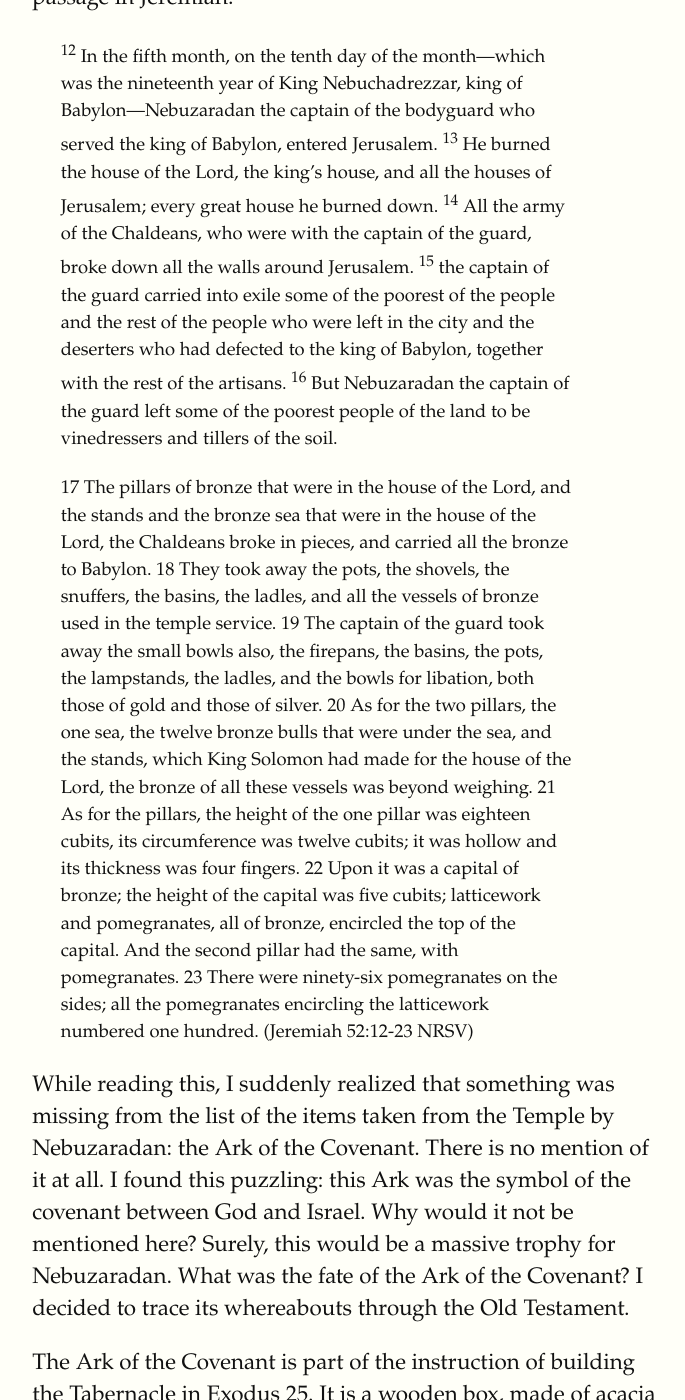
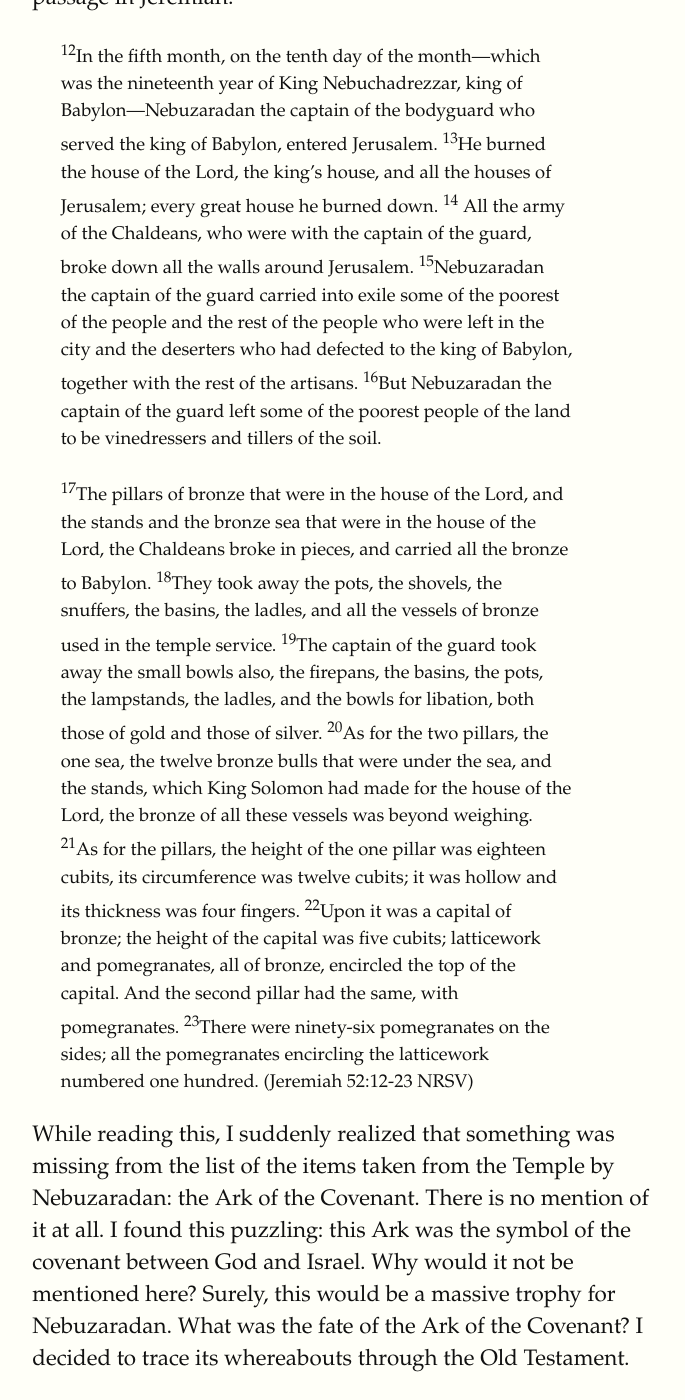
Before and after one commit to ThisIsTheology/thisistheology.github.io, a Jekyll site: the page built from _posts/2026-11-21-ark-of-the-covenant.md, in a window 1280 px wide and 1400 px high, scrolled down 398 px. Shown: the whole window, without its empty margins (31-716 px from the left). Built offline with Jekyll 4.4.1, drawn with Linux system fonts in a browser that asks for light colours; some web fonts are replaced.

Commit message:
Update 2026-11-21-ark-of-the-covenant.md

```diff
--- a/_posts/2026-11-21-ark-of-the-covenant.md
+++ b/_posts/2026-11-21-ark-of-the-covenant.md
@@ -8,9 +8,9 @@ categories: post
 
 During one of my daily Bible readings, I came across this passage in Jeremiah: <!--more-->
 
-> <sup>12</sup> In the fifth month, on the tenth day of the month—which was the nineteenth year of King Nebuchadrezzar, king of Babylon—Nebuzaradan the captain of the bodyguard who served the king of Babylon, entered Jerusalem. <sup>13</sup> He burned the house of the Lord, the king's house, and all the houses of Jerusalem; every great house he burned down. <sup>14</sup> All the army of the Chaldeans, who were with the captain of the guard, broke down all the walls around Jerusalem. <sup>15</sup> the captain of the guard carried into exile some of the poorest of the people and the rest of the people who were left in the city and the deserters who had defected to the king of Babylon, together with the rest of the artisans. <sup>16</sup> But Nebuzaradan the captain of the guard left some of the poorest people of the land to be vinedressers and tillers of the soil.
+> <sup>12</sup>In the fifth month, on the tenth day of the month—which was the nineteenth year of King Nebuchadrezzar, king of Babylon—Nebuzaradan the captain of the bodyguard who served the king of Babylon, entered Jerusalem. <sup>13</sup>He burned the house of the Lord, the king's house, and all the houses of Jerusalem; every great house he burned down. <sup>14</sup> All the army of the Chaldeans, who were with the captain of the guard, broke down all the walls around Jerusalem. <sup>15</sup>Nebuzaradan the captain of the guard carried into exile some of the poorest of the people and the rest of the people who were left in the city and the deserters who had defected to the king of Babylon, together with the rest of the artisans. <sup>16</sup>But Nebuzaradan the captain of the guard left some of the poorest people of the land to be vinedressers and tillers of the soil.
 
-> 17 The pillars of bronze that were in the house of the Lord, and the stands and the bronze sea that were in the house of the Lord, the Chaldeans broke in pieces, and carried all the bronze to Babylon. 18 They took away the pots, the shovels, the snuffers, the basins, the ladles, and all the vessels of bronze used in the temple service. 19 The captain of the guard took away the small bowls also, the firepans, the basins, the pots, the lampstands, the ladles, and the bowls for libation, both those of gold and those of silver. 20 As for the two pillars, the one sea, the twelve bronze bulls that were under the sea, and the stands, which King Solomon had made for the house of the Lord, the bronze of all these vessels was beyond weighing. 21 As for the pillars, the height of the one pillar was eighteen cubits, its circumference was twelve cubits; it was hollow and its thickness was four fingers. 22 Upon it was a capital of bronze; the height of the capital was five cubits; latticework and pomegranates, all of bronze, encircled the top of the capital. And the second pillar had the same, with pomegranates. 23 There were ninety-six pomegranates on the sides; all the pomegranates encircling the latticework numbered one hundred. (Jeremiah 52:12-23 NRSV)
+> <sup>17</sup>The pillars of bronze that were in the house of the Lord, and the stands and the bronze sea that were in the house of the Lord, the Chaldeans broke in pieces, and carried all the bronze to Babylon. <sup>18</sup>They took away the pots, the shovels, the snuffers, the basins, the ladles, and all the vessels of bronze used in the temple service. <sup>19</sup>The captain of the guard took away the small bowls also, the firepans, the basins, the pots, the lampstands, the ladles, and the bowls for libation, both those of gold and those of silver. <sup>20</sup>As for the two pillars, the one sea, the twelve bronze bulls that were under the sea, and the stands, which King Solomon had made for the house of the Lord, the bronze of all these vessels was beyond weighing. <sup>21</sup>As for the pillars, the height of the one pillar was eighteen cubits, its circumference was twelve cubits; it was hollow and its thickness was four fingers. <sup>22</sup>Upon it was a capital of bronze; the height of the capital was five cubits; latticework and pomegranates, all of bronze, encircled the top of the capital. And the second pillar had the same, with pomegranates. <sup>23</sup>There were ninety-six pomegranates on the sides; all the pomegranates encircling the latticework numbered one hundred. (Jeremiah 52:12-23 NRSV)
 
 
 While reading this, I suddenly realized that something was missing from the list of the items taken from the Temple by Nebuzaradan: the Ark of the Covenant. There is no mention of it at all. I found this puzzling: this Ark was the symbol of the covenant between God and Israel. Why would it not be mentioned here? Surely, this would be a massive trophy for Nebuzaradan. What was the fate of the Ark of the Covenant? I decided to trace its whereabouts through the Old Testament.
@@ -19,7 +19,7 @@ The Ark of the Covenant is part of the instruction of building the Tabernacle in
 
 The importance of the Ark becomes clear when God dictates that:
 
-> You shall make two cherubim of gold; you shall make them of hammered work, at the two ends of the mercy seat. <sup>19</sup> Make one cherub at the one end, and one cherub at the other; of one piece with the mercy seat you shall make the cherubim at its two ends. <sup>20</sup>The cherubim shall spread out their wings above, overshadowing the mercy seat with their wings. They shall face one to another; the faces of the cherubim shall be turned toward the mercy seat. <sup>21</sup>You shall put the mercy seat on the top of the ark; and in the ark you shall put the covenant that I shall give you. <sup>22</sup> There I will meet with you, and from above the mercy seat, from between the two cherubim that are on the ark of the covenant, I will deliver to you all my commands for the Israelites. (Exodus 25:18-22)
+> You shall make two cherubim of gold; you shall make them of hammered work, at the two ends of the mercy seat. <sup>19</sup> Make one cherub at the one end, and one cherub at the other; of one piece with the mercy seat you shall make the cherubim at its two ends. <sup>20</sup>The cherubim shall spread out their wings above, overshadowing the mercy seat with their wings. They shall face one to another; the faces of the cherubim shall be turned toward the mercy seat. <sup>21</sup>You shall put the mercy seat on the top of the ark; and in the ark you shall put the covenant that I shall give you. <sup>22</sup>There I will meet with you, and from above the mercy seat, from between the two cherubim that are on the ark of the covenant, I will deliver to you all my commands for the Israelites. (Exodus 25:18-22)
 
 The Ark of the Covenant was thus the place where God would meet his people, it is His throne. During Israel's journeys the Ark would go before them (Numbers 10:33), and the people would follow. It went with Israel to the Holy Land.
 
```
